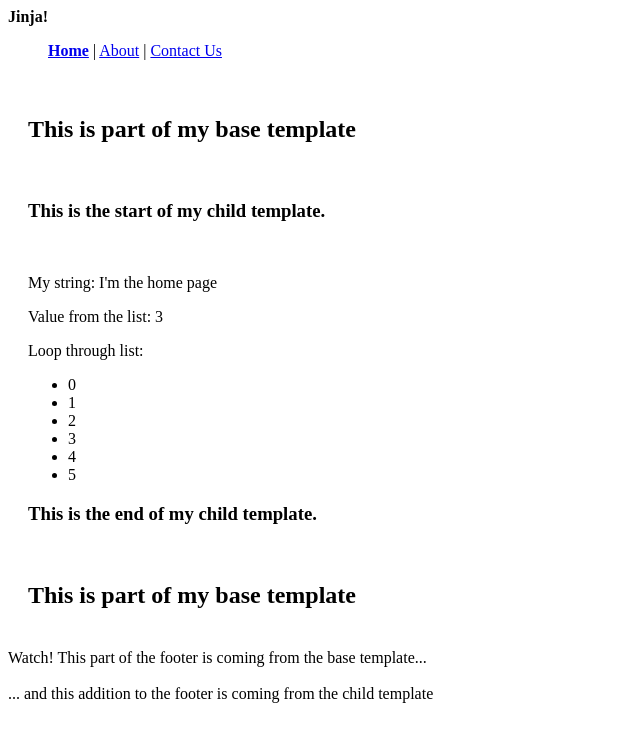
After one commit to michaelreid/jinja_example, a Flask app: page /home in a window 1280 px wide. The commit adds this page. Shown: the top 742 px of the page, without its empty margins (0-640 px from the left). Run offline with Flask 2, Linux system fonts and the light colour scheme.

Commit message:
Test the macro function in Jinja syntax.

```diff
--- a/run.py
+++ b/run.py
@@ -17,6 +17,26 @@
     return render_template('template.html', my_string="Wheeeee!",
                            my_list=[0,1,2,3,4,5])
 
+# setup navigation
+@app.route("/home")
+def home():
+    return render_template('template.html',
+                           my_string="I'm the home page",
+                           my_list=[0,1,2,3,4,5])
+
+@app.route("/about")
+def about():
+    return render_template('template.html',
+                           my_string="I'm the about page",
+                           my_list=[0,1,2,3,4,5])
+
+@app.route("/contact")
+def contact():
+    return render_template('template.html',
+                           my_string="I'm the contact page",
+                           my_list=[0,1,2,3,4,5])
+
+
 # define __main__ function so can call from command line
 if __name__ == '__main__':
     app.run(debug=True, host="0.0.0.0", port=8080)
--- a/templates/base.html
+++ b/templates/base.html
@@ -1,3 +1,5 @@
+{% from "macros.html" import nav_link with context %}
+
 <!DOCTYPE html>
 <html>
   <head>
@@ -19,9 +21,11 @@
   <body>
     <nav>
       <span class="title">Jinja!</span>
-      <a href="#">Home</a> |
-      <a href="#">About</a> |
-      <a href="#">Contact Us</a>
+      <ul class="nav navbar-nav">
+	{{ nav_link('home', 'Home') }} |
+	{{ nav_link('about', 'About') }} |
+	{{ nav_link('contact', 'Contact Us') }}
+      </ul>
     </nav>
 
     <div id="main">
--- /dev/null
+++ b/templates/macros.html
@@ -0,0 +1,7 @@
+{% macro nav_link(endpoint, name) %}
+{% if request.endpoint.endswith(endpoint) %}
+    <a href="{{ url_for(endpoint) }}" class="active">{{name}}</a>
+{% else %}
+    <a href="{{ url_for(endpoint) }}">{{name}}</a>
+{% endif %}
+{% endmacro %}
```
